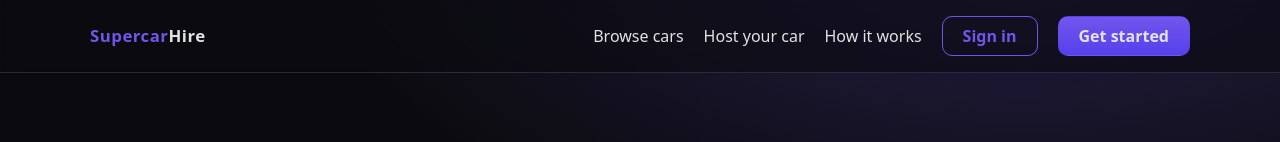
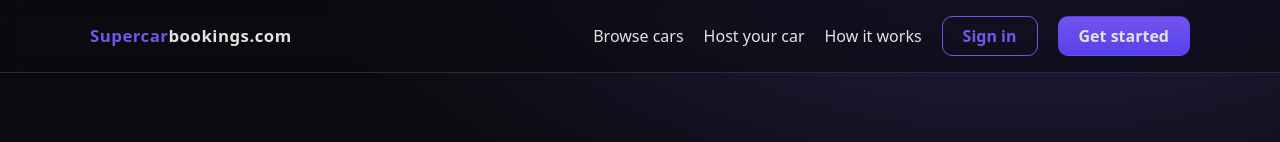
Before and after one commit to bossphill6-hash/Supercar-bookings, a plain HTML site: page index.html in a window 1280 px wide. Shown: the top 142 px of the page. Drawn offline with Linux system fonts and the light colour scheme.

Commit message:
Update index.html

```diff
--- a/index.html
+++ b/index.html
@@ -12,7 +12,7 @@
 
 <header class="nav" role="navigation">
   <div class="container inner">
-    <a class="brand" href="index.html" aria-label="Supercar Hire home"><strong>Supercar</strong>Hire</a>
+    <a class="brand" href="index.html" aria-label="supercarbookings.com home"><strong>Supercar</strong>bookings.com</a>
     <nav class="links" aria-label="Primary">
       <a href="browse.html">Browse cars</a>
       <a href="#" aria-disabled="true">Host your car</a>
```
